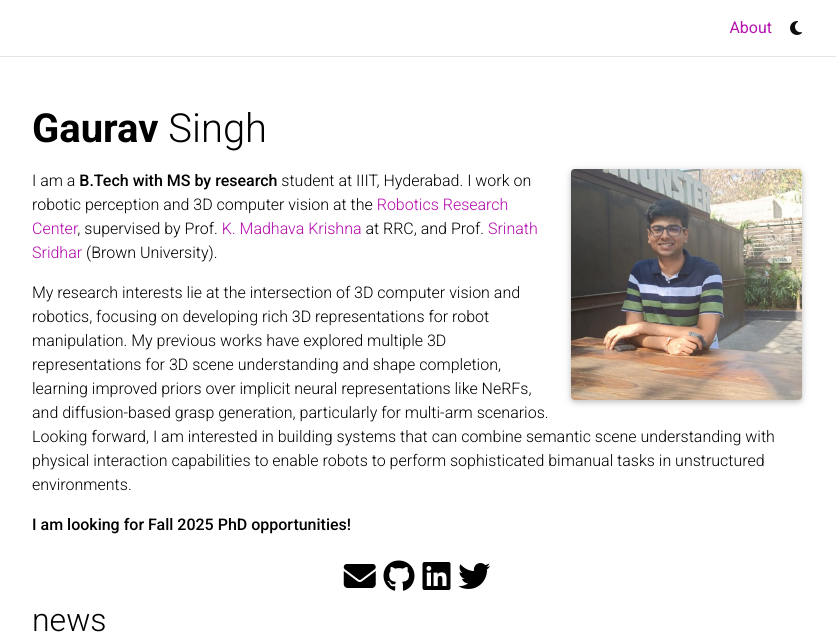
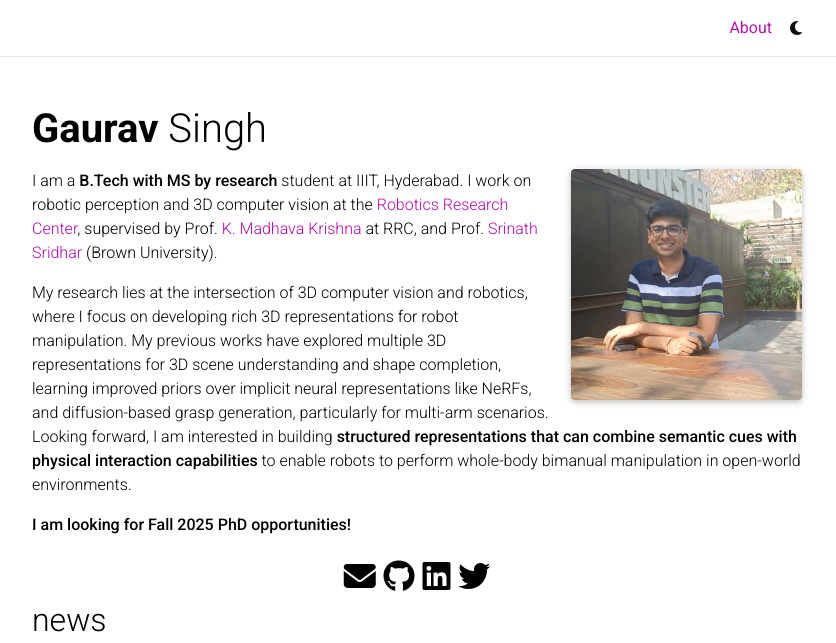
Before and after one commit to vanhalen42/vanhalen42.github.io, a Jekyll site: the page built from _pages/about.md, in a window 1280 px wide and 988 px high, cut to the strip 0-643 px from the top of the window. Shown: the whole strip, without its empty margins (223-1059 px from the left). Built offline with Jekyll 4.4.1, drawn with Linux system fonts in a browser that asks for light colours; full-size pictures stand in for the smaller copies a plugin makes; comment, search, counter and statistics services are not loaded; a style sheet for code colours, icons or effects is not loaded.

Commit message:
Update about.md

```diff
--- a/_pages/about.md
+++ b/_pages/about.md
@@ -18,6 +18,6 @@
 
 I am a **B.Tech with MS by research** student at IIIT, Hyderabad. I work on robotic perception and 3D computer vision at the [Robotics Research Center](https://robotics.iiit.ac.in/), supervised by Prof. [K. Madhava Krishna](https://scholar.google.co.in/citations?user=QDuPGHwAAAAJ&hl=en) at RRC, and Prof. [Srinath Sridhar](https://cs.brown.edu/people/ssrinath/) (Brown University).
 
-My research interests lie at the intersection of 3D computer vision and robotics, focusing on developing rich 3D representations for robot manipulation. My previous works have explored multiple 3D representations for 3D scene understanding and shape completion, learning improved priors over implicit neural representations like NeRFs, and diffusion-based grasp generation, particularly for multi-arm scenarios. Looking forward, I am interested in building systems that can combine semantic scene understanding with physical interaction capabilities to enable robots to perform sophisticated bimanual tasks in unstructured environments.
+My research lies at the intersection of 3D computer vision and robotics, where I focus on developing rich 3D representations for robot manipulation. My previous works have explored multiple 3D representations for 3D scene understanding and shape completion, learning improved priors over implicit neural representations like NeRFs, and diffusion-based grasp generation, particularly for multi-arm scenarios. Looking forward, I am interested in building **structured representations that can combine semantic cues with physical interaction capabilities** to enable robots to perform whole-body bimanual manipulation in open-world environments.
 
 **I am looking for Fall 2025 PhD opportunities!**
```
